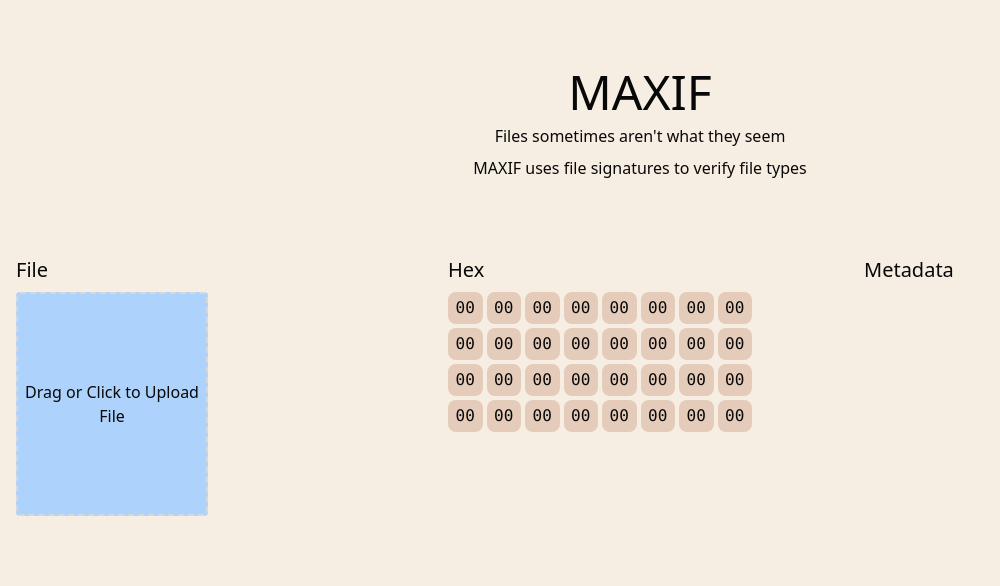
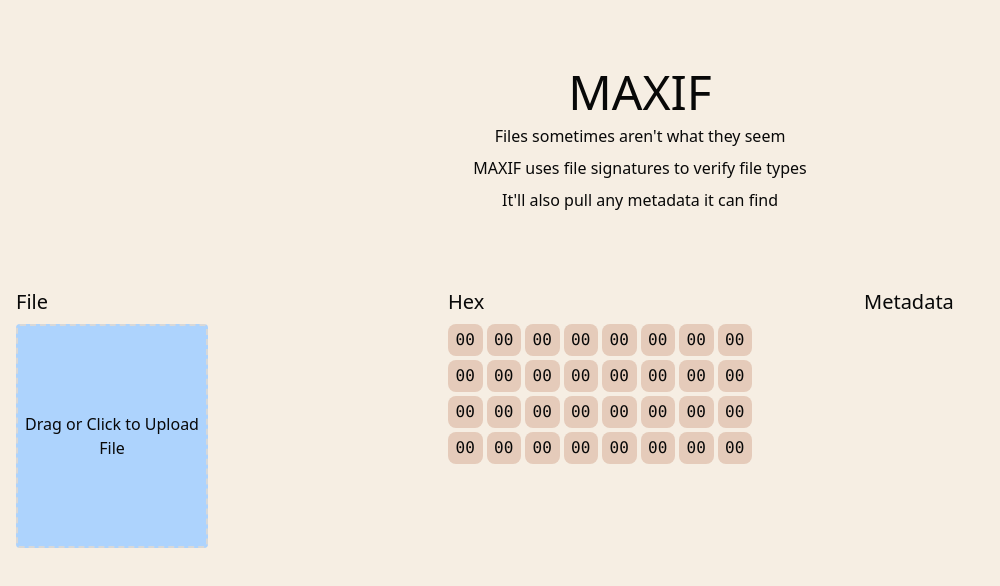
Before and after one commit to GeekyAubergine/maxif, a React (Vite) app: page / in a window 1280 px wide. Shown: the top 586 px of the page, without its empty margins (0-1000 px from the left). Built offline with nearby package versions, Linux system fonts and the light colour scheme.

Commit message:
test deploy

```diff
--- a/src/App.tsx
+++ b/src/App.tsx
@@ -96,6 +96,7 @@ function App() {
           <h1>MAXIF</h1>
           <p>Files sometimes aren't what they seem</p>
           <p>MAXIF uses file signatures to verify file types</p>
+          <p>It'll also pull any metadata it can find</p>
         </div>
       </div>
       <div className="grid grid-cols-1 md:grid-cols-3 gap-4">
```
